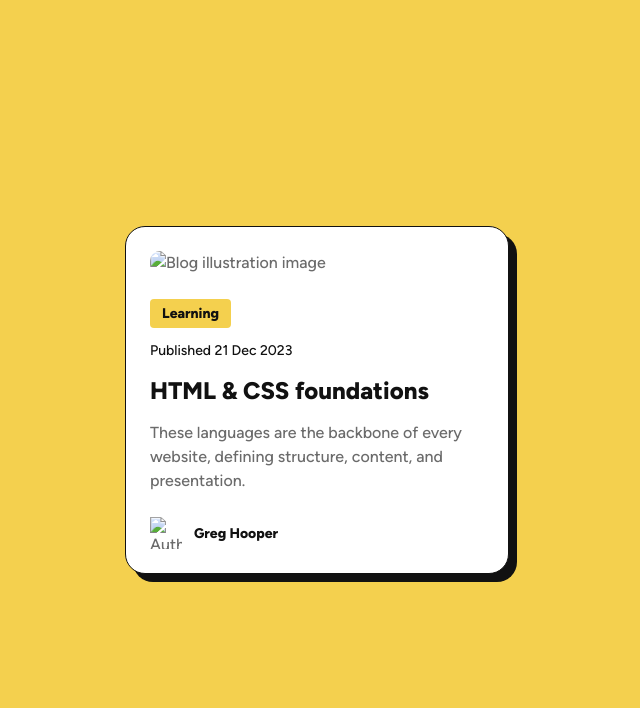
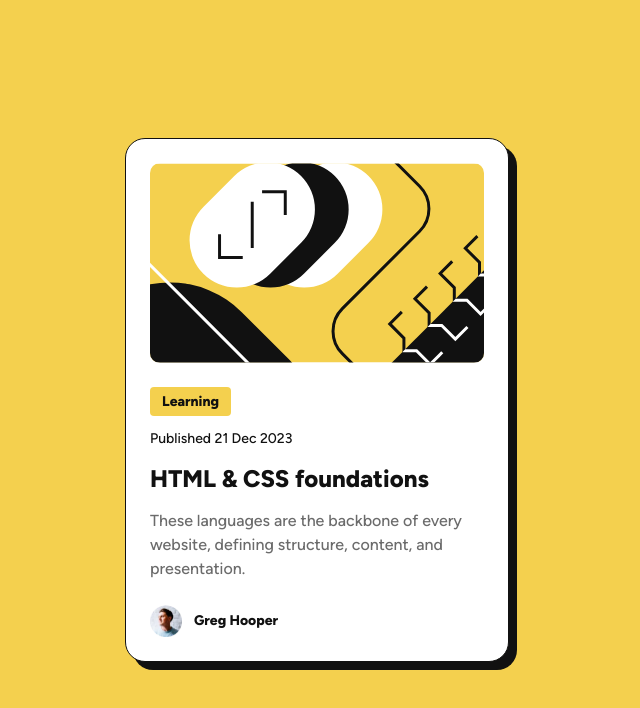
Before and after one commit to pklearningdev/fmt-ln1-blog-review, a plain HTML site: page index.html in a window 1280 px wide. Shown: the whole page, without its empty margins (323-963 px from the left). Drawn offline with Linux system fonts and the light colour scheme; the site is published under a folder, as on GitHub Pages, so addresses that start at the root find nothing.

Commit message:
fixed : images not display

```diff
--- a/index.html
+++ b/index.html
@@ -18,7 +18,7 @@
 <body>
   <main class="container">
     <div class="card">
-      <img class="card__image" src="/assets/images/illustration-article.svg" alt="Blog illustration image ">
+      <img class="card__image" src="./assets/images/illustration-article.svg" alt="Blog illustration image ">
       <div class="card__content">
         <p class="card__content__category">Learning</p>
         <p class="card__content__pubdate">Published 21 Dec 2023</p>
@@ -27,7 +27,7 @@
           content, and presentation.</p>
       </div>
       <div class="card__author">
-        <img class="card__author__avatar" src="/assets/images/image-avatar.webp" alt="Author image">
+        <img class="card__author__avatar" src="./assets/images/image-avatar.webp" alt="Author image">
         <p class="card__author__name">Greg Hooper</p>
       </div>
     </div>
```
